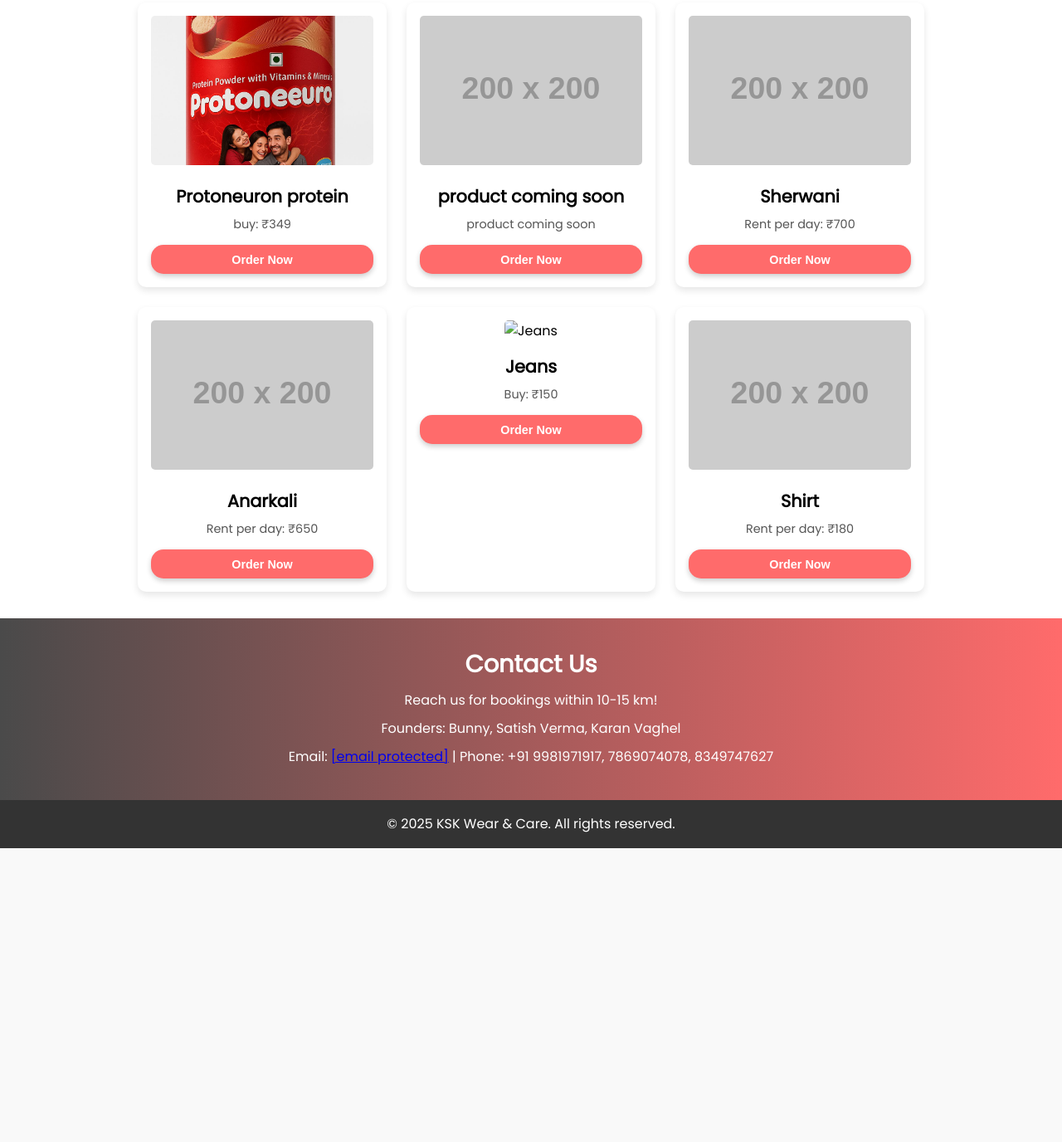
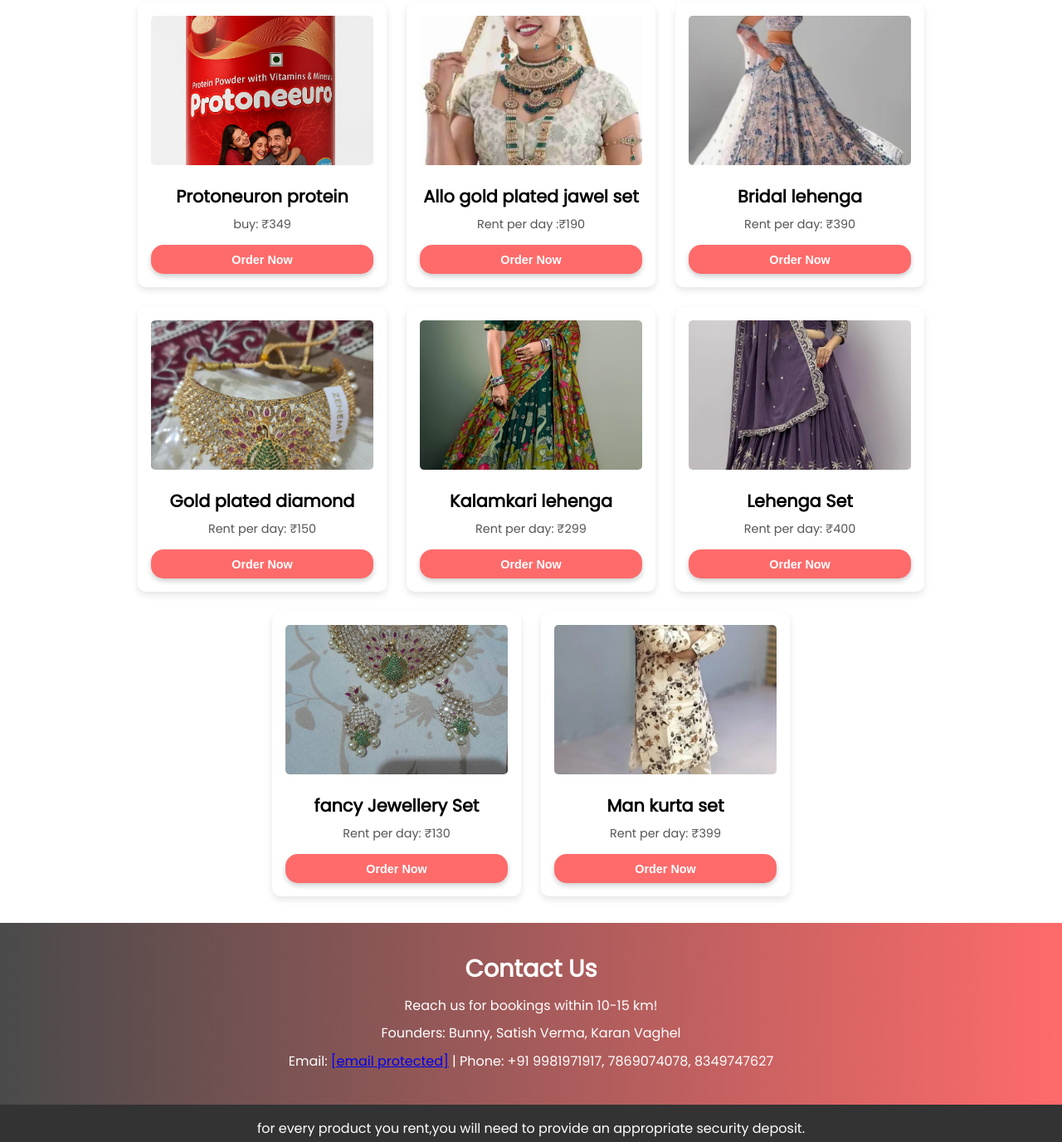
Before and after one commit to KsK-rental/KsK-rental, a plain HTML site: page index.html in a window 1280 px wide. Shown: the part 1368-2744 px from the top of the page at 83% size. Before the commit the page ends 2390 px from the top, so only its background shows below. Drawn offline with Linux system fonts and the light colour scheme; placeholder pictures from the web are drawn by us.

Commit message:
Update index.html

```diff
--- a/index.html
+++ b/index.html
@@ -26,7 +26,8 @@
         <p class="tagline">"Shaadi ho ya sagai, suit-boot ka jugaad humse ho jaaye!"
 
             Arre bhai, har baar naye kapde kharidne ki kya zarurat?
-             bus rent karo, shine karo, aur budget bachao!
+             bus  rent karo, shine karo, aur budget bachao!
+             Note:- " for every product you rent,you will need to provide an appropriate security deposit.
 
             Aur haan, sirf kapde hi nahi apke kpdo ke liye matching jewellery top quality skin care like
             sunscreem serums or protein powder tak, jo cheezein market me milti nahi ya online late se aati hain...
@@ -96,35 +97,47 @@
             </div>
 
             <div class="service-item">
-                <img src="https://via.placeholder.com/200x200?text=Blouse" alt="product coming soon" onclick="viewProduct('product coming soon', 'product coming soon', '₹250', 'https://via.placeholder.com/200x200?text=Blouse', 'M', 'rent', 'Elegant blouse to pair with sarees.')">
-                <h3> product coming soon</h3>
-                <p>product coming soon</p>
-                <button onclick="orderNow('product coming soon')">Order Now</button>
+                <img src="img/Allo_gold_plated.jpg" alt="Allo gold plated jawel set" onclick="viewProduct('Allo gold plated jawel set', 'Allo gold plated jawel set', '₹190', 'img/Allo_gold_platedog.jpg', 'All', 'rent', 'Jewellery set is suitable for various occasions like party, wedding, engagement, anniversary, outfit, birthday,valentines day and for brides. If you dress this gorgeous necklace for anywhere, you will surely get tons of compliments on multiple occasions')">  <h3> Allo gold plated jawel set</h3>
+                <p>Rent per day :₹190 </p>
+                <button onclick="orderNow('Allo gold plated jawel set')">Order Now</button>
             </div>
             <div class="service-item">
-                <img src="https://via.placeholder.com/200x200?text=Sherwani" alt="Sherwani" onclick="viewProduct('Sherwani', 'Sherwani', '₹700', 'https://via.placeholder.com/200x200?text=Sherwani', 'M', 'rent', 'Royal sherwani for weddings and events.')">
-                <h3>Sherwani</h3>
-                <p>Rent per day: ₹700</p>
-                <button onclick="orderNow('Sherwani')">Order Now</button>
+                <img src="img/blue_bridal_lehenga.jpg" alt="Bridal lehenga" onclick="viewProduct('Bridal lehenga', 'Bridal lehenga', '₹390', 'img/blue_bridal_lehengaog.jpg', 'M', 'rent', 'Royal bridal lehenga for weddings and events.')">
+                <h3>Bridal lehenga</h3>
+                <p>Rent per day: ₹390</p>
+                <button onclick="orderNow('Bridal lehenga')">Order Now</button>
             </div>
             <div class="service-item">
-                <img src="https://via.placeholder.com/200x200?text=Anarkali" alt="Anarkali" onclick="viewProduct('Anarkali', 'Anarkali', '₹650', 'https://via.placeholder.com/200x200?text=Anarkali', 'M', 'rent', 'Graceful anarkali suit for special occasions.')">
-                <h3>Anarkali</h3>
-                <p>Rent per day: ₹650</p>
-                <button onclick="orderNow('Anarkali')">Order Now</button>
+                <img src="img/Gold_plated_diamond.jpg" alt="Gold plated diamond" onclick="viewProduct('Gold plated diamond', 'Gold plated diamond', '₹150', 'img/Gold_plated_diamond.jpg', 'All', 'rent', 'Jewellery set is suitable for various occasions like party, wedding, engagement, anniversary, outfit, birthday,valentines day and for brides. If you dress this gorgeous necklace for anywhere, you will surely get tons of compliments on multiple occasions.')">
+                <h3>Gold plated diamond</h3>
+                <p>Rent per day: ₹150</p>
+                <button onclick="orderNow('Gold plated diamond')">Order Now</button>
             </div>
             <div class="service-item">
-                <img src="img/jeans.jpg" alt="Jeans" onclick="viewProduct('Jeans', 'Jeans', '₹150', 'img/jeans.jpg', 'M', 'buy', 'Durable and stylish jeans for everyday wear.')">
-                <h3>Jeans</h3>
-                <p>Buy: ₹150</p>
-                <button onclick="orderNow('Jeans')">Order Now</button>
+                <img src="img/Kalamkari_lehenga.jpg" alt="Jeans" onclick="viewProduct('Kalamkari lehenga', 'Kalamkari lehenga', '₹299', 'img/Kalamkari_lehengaog.jpg', 'M', 'buy', 'Kalamkari Print With Foil Work Border ,Blouse Work : Printed With Foil Work Border ,Dupatta Work : Kalamkari Print With Gotta Patti Lace Border Also Comes With Tassels for kalamkari.')">
+                <h3>Kalamkari lehenga</h3>
+                <p>Rent per day: ₹299</p>
+                <button onclick="orderNow('Kalamkari lehenga')">Order Now</button>
             </div>
             <div class="service-item">
-                <img src="https://via.placeholder.com/200x200?text=Shirt" alt="Shirt" onclick="viewProduct('Shirt', 'Shirt', '₹180', 'https://via.placeholder.com/200x200?text=Shirt', 'M', 'rent', 'Formal shirt for professional look.')">
-                <h3>Shirt</h3>
-                <p>Rent per day: ₹180</p>
-                <button onclick="orderNow('Shirt')">Order Now</button>
+                <img src="img/Lehenga_choli silk.jpg" alt="Shirt" onclick="viewProduct('Lehenga Set', 'Lehenga Set', '₹400', 'img/Lehenga_choli silkog.jpg', 'M', 'rent', 'Luxurious Art Silk Lehenga & Choli: The lehenga and choli are made from premium art silk, providing comfort and elegance. Beautiful Sequins Embroidery: The delicate embroidery work enhances the beauty of this lehenga choli, adding a shimmering effect. Unstitched Blouse Piece: The unstitched blouse piece (1 meter) allows you to customize the blouse for a perfect fit. Free Size Lehenga: The lehenga fits waist sizes up to 43 inches and has a length of 42 inches, perfect for most body types. Elegant Net Dupatta: A flowy, soft dupatta (2.25 meters) completes the look with its lightweight design. Round Neck Choli Design: Classic round neck design for a traditional and stylish appearance.   For silk.')">
+                <h3>Lehenga Set</h3>
+                <p>Rent per day: ₹400</p>
+                <button onclick="orderNow('Lehenga Set')">Order Now</button>
             </div>
+            <div class="service-item">
+                <img src="img/party_wear_jawel.jpg" alt="fancy Jewellery Set" onclick="viewProduct('fancy Jewellery Set', 'fancy Jewellery Set', '₹130', 'img/party_wear_jawel.jpg', 'all', 'rent', 'Jewellery set is suitable for various occasions like party, wedding, engagement, anniversary, outfit, birthday, valentines day and for brides  ')">
+                <h3>fancy Jewellery Set</h3>
+                <p>Rent per day: ₹130</p>
+                <button onclick="orderNow('fancy Jewellery Set')">Order Now</button>
+            </div>
+            <div class="service-item">
+                <img src="img/man_kurta_set.jpg" alt="Man kurta set" onclick="viewProduct('Man kurta Set', 'Man kurta Set', '₹399', 'img/man_kurta_set.jpg', 'L', 'rent', 'Best kurta set for man go get it and shine buddy')">
+                <h3>Man kurta set</h3>
+                <p>Rent per day: ₹399</p>
+                <button onclick="orderNow('Man kurta set')">Order Now</button>
+            </div>
+
         </div>
     </section>
 
@@ -133,12 +146,14 @@
         <h2>Contact Us</h2>
         <p>Reach us for bookings within 10-15 km!</p>
         <p>Founders: Bunny, Satish Verma, Karan Vaghel</p>
-        <p>Email: <a href="/cdn-cgi/l/email-protection#82e9f1e9e1eeedf6eaebece5c2e5efe3ebeeace1edef"><span class="__cf_email__" data-cfemail="1b7068707877746f7372757c5b7c767a727735787476">[email&#160;protected]</span></a> | Phone: +91 9981971917, 7869074078, 8349747627</p>
+        <p>Email: <a href="kunalanseeta@gmail.com"><span class="__cf_email__" data-cfemail="1b7068707877746f7372757c5b7c767a727735787476">[email&#160;protected]</span></a> | Phone: +91 9981971917, 7869074078, 8349747627</p>
     </section>
 
     <!-- Footer -->
     <footer>
+        <P> for every product you rent,you will need to provide an appropriate security deposit.</P>
         <p>© 2025 KSK Wear & Care. All rights reserved.</p>
+
     </footer>
 
     <script data-cfasync="false" src="/cdn-cgi/scripts/5c5dd728/cloudflare-static/email-decode.min.js"></script>
```
